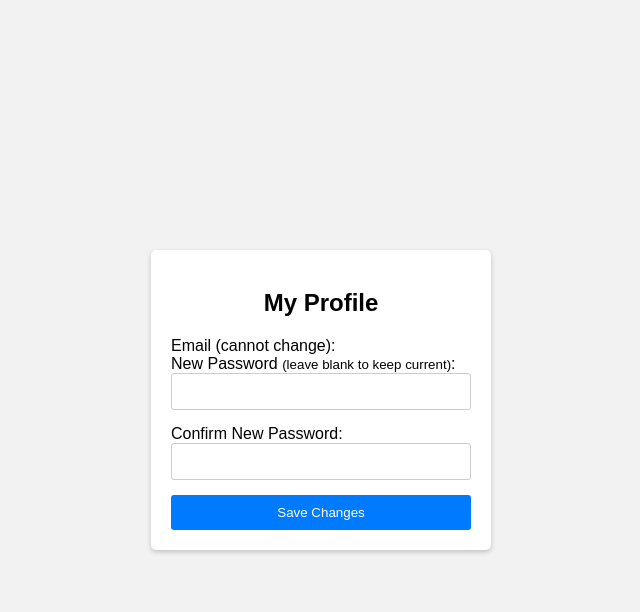
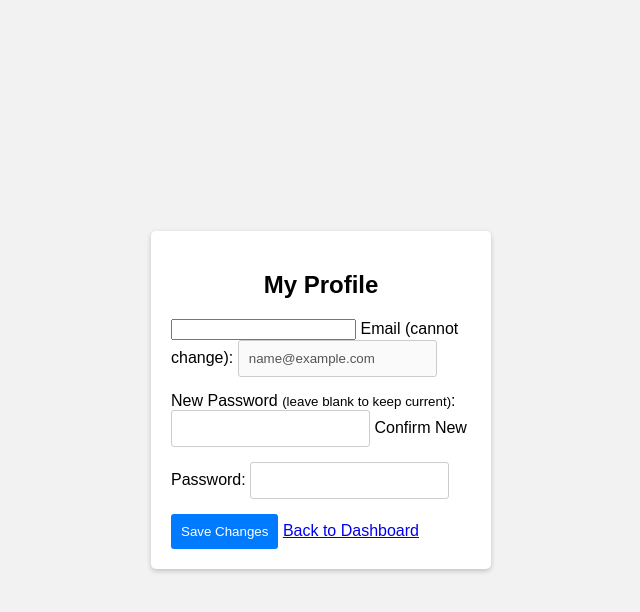
Before and after one commit to daxpatel2/NittanyBusinessSimulation, a Flask app: page /profile in a window 1280 px wide. Shown: the top 612 px of the page, without its empty margins (319-959 px from the left). Run offline with Flask 3, Linux system fonts and the light colour scheme; the visitor is signed in with stand-in values (Sample User, id 1); data that the repository does not hold is empty; some libraries are stand-ins or nearby versions.

Commit message:
Profile.html now has a back to dashboard button and it displays the users email

```diff
--- a/templates/profile.html
+++ b/templates/profile.html
@@ -71,8 +71,9 @@
 <body>
   <div class="profile-container">
     <h2>My Profile</h2>
-    <form method="post" action="{{ url_for('profile') }}">
+    <input method="post" action="{{ url_for('profile') }}">
       <label>Email (cannot change):</label>
+        <input type="email" id="email" name="email" value="{{ email }}" disabled>
 
       <label>New Password <small>(leave blank to keep current)</small>:</label>
       <input type="password" name="new_password">
@@ -92,6 +93,7 @@
         </ul>
       {% endif %}
     {% endwith %}
+  <a href="{{ url_for(session['role']) }}" class="btn-back">Back to Dashboard</a>
   </div>
 </body>
 </html>
```
